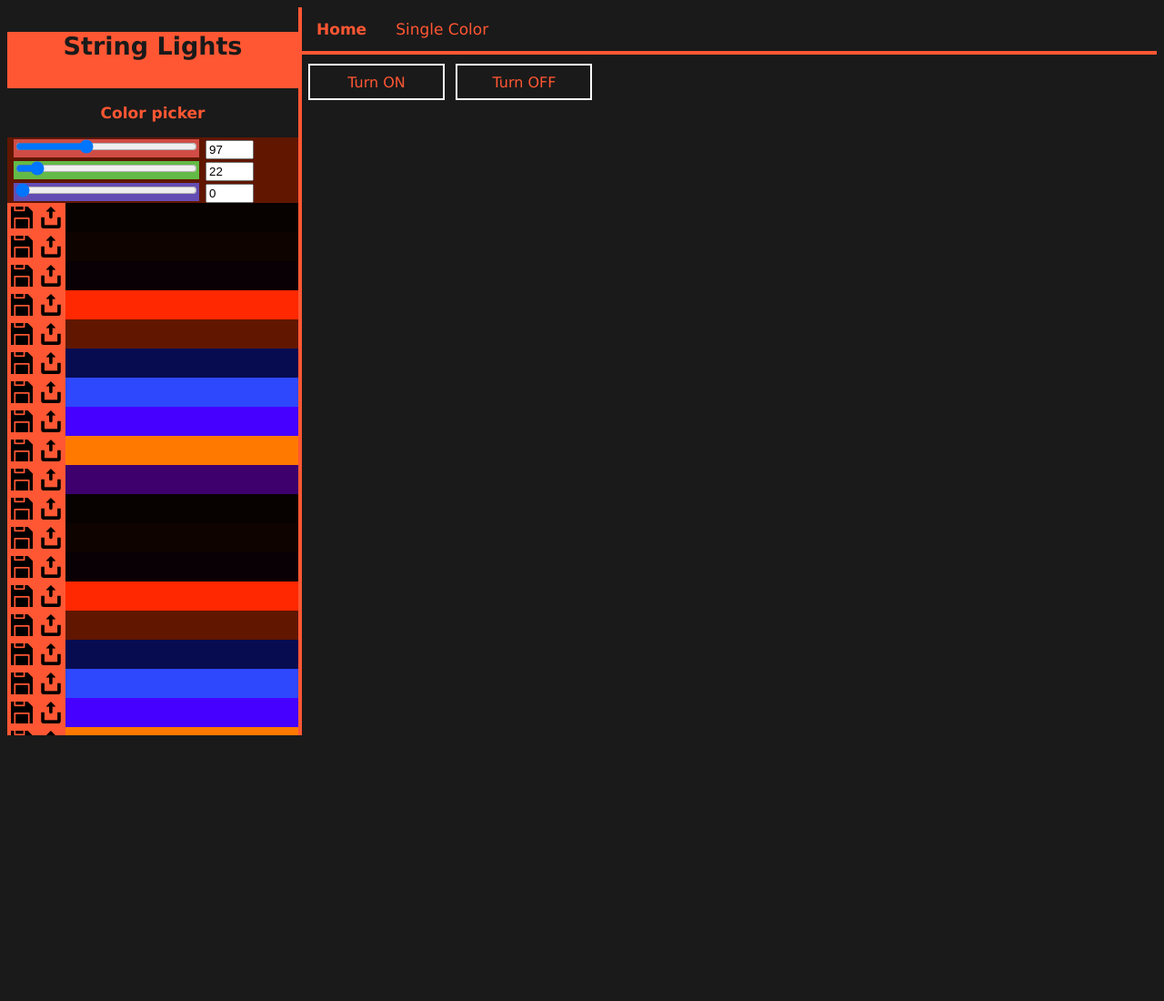
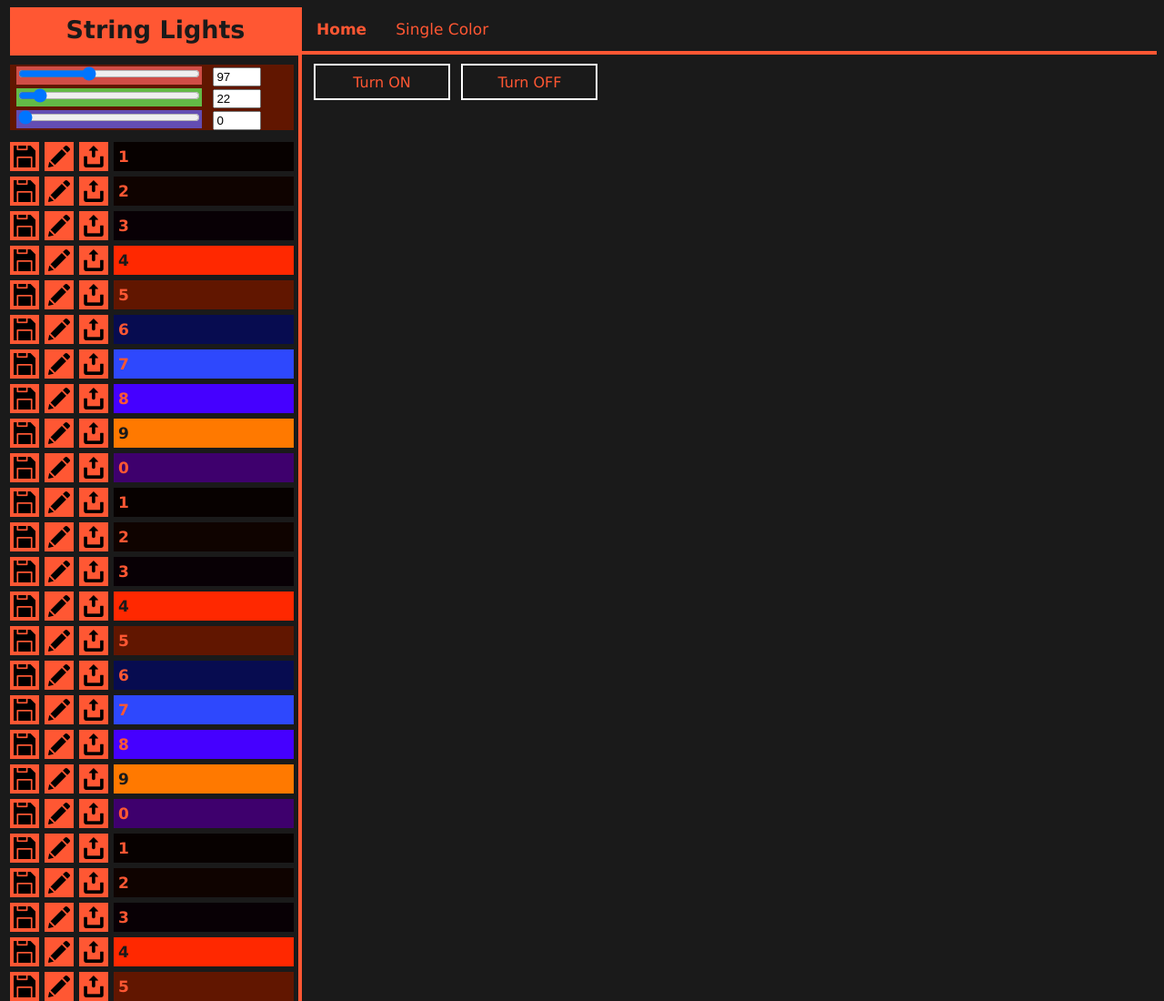
Before and after one commit to maplac/StringLights, a website: page NodeJsServer/index.html in a window 1280 px wide. Shown: the top 1100 px of the page at 91% size. Before the commit the page ends 808 px from the top, so only its background shows below. Drawn offline with Linux system fonts and the light colour scheme.

Commit message:
changed: color picker in left menu

```diff
--- a/NodeJsServer/color_picker.css
+++ b/NodeJsServer/color_picker.css
@@ -16,16 +16,46 @@ width: 200px;
 input[type="number"]{
 width: 45px;
 }
-.spa {
-display: inline-block;
+#bg{
+  margin: 0 5px 0px 3px;
+}
+.color_text {
+padding-left:5px;
+margin:0px;
+display: table-cell;
 height: 32px;
-width: 100%;
+/*display: inline-block;*/
+width: 193px;
+vertical-align: middle;
+font-weight: bold;
+/*text-shadow: -1px 0 #FF5733, 0 0 1px #FF5733, 0 0 3px #FF5733, 0 0 5px #FF5733, 0 0 7px #FF5733, 0 0 9px #FF5733;*/
 /*text-align: right;*/
 }
+/*
+.spa span {
+display: table-cell;
+vertical-align: middle;
+height:32px;
+}
+*/
 .but{
 
 }
-
+table{
+  /*padding:0px;*/
+  margin-top:10px;
+  border:0px;
+  border-spacing: 5px;
+  border-collapse: collapse;
+}
+tr{
+/*  padding:5px;
+  margin:0px;*/
+}
+td{
+  padding:3px;
+  /*margin:0px;*/
+}
 .but_save, .but_load{
   /*background:url(icon_save.png);*/
   background-repeat: no-repeat;
--- a/NodeJsServer/color_picker.js
+++ b/NodeJsServer/color_picker.js
@@ -3,7 +3,7 @@ bg={};sR={};sG={};sB={};
 function setBG(){
 	c=[sR.value.toString(),sG.value.toString(),sB.value.toString()];
 	bg.style.backgroundColor='rgb('+c[0]+','+c[1]+','+c[2]+')';
-	clicked();
+	colorChanged();
 }
 
 function setEL(s, t){
@@ -11,7 +11,6 @@ function setEL(s, t){
 	t.value=s.value;
 	setBG();
 	},false);
-
 	t.addEventListener("change", function(){
 	if(t.value>255)t.value=255;
 	if(t.value<0)t.value=0;
@@ -47,39 +46,71 @@ function sendPost(url,msg){
 var http=new XMLHttpRequest();
 http.open("POST",url,true);
 http.setRequestHeader("Content-type","application/x-www-form-urlencoded");
+http.onreadystatechange=function(){if(http.readyState==4&&http.status==200){/*console.log(http.responseText)*/}};
 http.send(msg);
 }
-function clicked(but){
-	sendPost("index.html","id=100"+"&r="+c[0]+"&g="+c[1]+"&b="+c[2]);
-}
+
 function clickedSave(but){
 	var id=but.id.split("_")[1];
+	var name = document.getElementById('sp'+id).innerHTML;
+	var res = confirm("Save color "+name+"?");
+	if(res !== true){return;}
 	C[id][0]=c[0];
 	C[id][1]=c[1];
 	C[id][2]=c[2];
 	document.getElementById('sp'+id).style.backgroundColor='rgb('+c[0]+','+c[1]+','+c[2]+')';
-sendPost("staticColor.lua","id="+id+"&r="+c[0]+"&g="+c[1]+"&b="+c[2]);
+	var hsp = Math.sqrt(0.299*(C[id][0]*C[id][0])+0.587*(C[id][1]*C[id][1])+0.114*(C[id][2]*C[id][2]));
+	if (hsp > 127.5) {
+		document.getElementById('sp'+id).style.color='#1a1a1a';
+	}else{
+		document.getElementById('sp'+id).style.color='#FF5733';
+	}
+	sendPost("color-picker","type=save&id="+id+"&r="+c[0]+"&g="+c[1]+"&b="+c[2]);
 }
 
-html1='<div id="bg">\
+function clickedRename(but){
+	var id=but.id.split("_")[1];
+	var strR = byteToString(C[id][0]);
+	var strG = byteToString(C[id][1]);
+	var strB = byteToString(C[id][2]);
+	var res = prompt("Enter new name", strR+" "+strG+" "+strB);
+	if(res === null || res === ""){	return;}
+	if(res.length > 12){ res = res.substring(0,12);}
+	document.getElementById('sp'+id).innerHTML = res;
+	sendPost("color-picker","type=rename&id="+id+"&name="+res);
+}
+function byteToString(num){
+	var str = num+"";
+	while(str.length < 3) str = "0"+str;
+	return str;
+}
+
+function loadColorPicker(){
+	var t='<div id="bg">\
 	<span class="red"><input id="sR"type="range"/></span>\
 	<input id="tR"type="number"/></br>\
 	<span class="gre"><input id="sG"type="range"/></span>\
 	<input id="tG"type="number"/></br>\
 	<span class="blu"><input id="sB"type="range"/></span>\
-<input id="tB"type="number"/></br></div><div>';
-window.onload=function(){
-	t=html1;
+	<input id="tB"type="number"/></br></div><table>';
 	for(var i=0;i<C.length;i++){
-		t=t+'<span id="sp'+i+'"class="spa">\
-<button class="but_save"id="but_'+i+'"onclick="clickedSave(this)"><img src="icon_save.png"></button>\
-<button class="but_load"id="but_'+i+'"onclick="clickedLoad(this)"><img src="icon_load.png"></button>\
-		</span></br>';
+		t=t+'<tr>\
+<td><button class="but_save"id="but_'+i+'"onclick="clickedSave(this)"><img src="icon_save.png" alt="save"></button></td>\
+<td><button class="but_load"id="but_'+i+'"onclick="clickedRename(this)"><img src="icon_edit.png" alt="rename"></button></td>\
+<td><button class="but_load"id="but_'+i+'"onclick="clickedLoad(this)"><img src="icon_load.png" alt="load"></button></td>\
+<td><span id="sp'+i+'"class="color_text">'+names[i]+'</span></td>\
+</tr>';
 	}
-	t=t+'</div>';
+	t=t+'</table>';
 	document.getElementById('color_menu').innerHTML+=t;
 	for(var i=0;i<C.length;i++){
 		document.getElementById('sp'+i).style.backgroundColor='rgb('+C[i][0]+','+C[i][1]+','+C[i][2]+')';
+		var hsp = Math.sqrt(0.299*(C[i][0]*C[i][0])+0.587*(C[i][1]*C[i][1])+0.114*(C[i][2]*C[i][2]));
+		if (hsp > 127.5) {
+			document.getElementById('sp'+i).style.color='#1a1a1a';
+		}else{
+			document.getElementById('sp'+i).style.color='#FF5733';
+		}
 	}
 	setRanges();
 	bg=document.getElementById('bg');
@@ -99,5 +130,4 @@ window.onload=function(){
 	tG.value=c[1];
 	tB.value=c[2];
 	bg.style.backgroundColor='rgb('+c[0]+','+c[1]+','+c[2]+')';
-
 }
--- a/NodeJsServer/color_picker_settings.js
+++ b/NodeJsServer/color_picker_settings.js
@@ -1,2 +1,3 @@
 c=[97,22,0];
 C=[[7,1,0],[15,3,0],[8,0,5],[255,40,0],[97,22,0],[7,12,80],[46,72,253],[69,0,255],[255,121,0],[62,0,109],[7,1,0],[15,3,0],[8,0,5],[255,40,0],[97,22,0],[7,12,80],[46,72,253],[69,0,255],[255,121,0],[62,0,109],[7,1,0],[15,3,0],[8,0,5],[255,40,0],[97,22,0],[7,12,80],[46,72,253],[69,0,255],[255,121,0],[62,0,109]];
+names=["1","2","3","4","5","6","7","8","9","0","1","2","3","4","5","6","7","8","9","0","1","2","3","4","5","6","7","8","9","0"]
--- a/NodeJsServer/index.html
+++ b/NodeJsServer/index.html
@@ -1,4 +1,5 @@
 <!DOCTYPE html>
+<html>
 <head>
   <meta charset="utf-8">
   <script type="text/javascript"src="index.js"></script>
@@ -7,14 +8,16 @@
   <script type="text/javascript"src="color_picker_settings.js"></script>
   <script type="text/javascript"src="color_picker.js"></script>
   <title>String Lights</title>
-  </head>
+</head>
 <body>
 
-  <div id="color_menu">
+  <div id="left_column">
     <div id="header">
-      <p>String Lights</p>
+      <span>String Lights</span>
     </div>
-    <p>Color picker</p>
+    <div id="color_menu">
+
+    </div>
   </div>
   <div>
     <div id="top_menu">
@@ -22,8 +25,8 @@
       <a href="single-color.html">Single Color</a>
     </div>
     <div id="content">
-      <button id="but_on"onclick="clicked(this)">Turn ON</button>
-      <button id="but_off"onclick="clicked(this)">Turn OFF</button>
+      <button id="but_on"onclick="clickedTurn(this)">Turn ON</button>
+      <button id="but_off"onclick="clickedTurn(this)">Turn OFF</button>
     </div>
   </div>
 </body>
--- a/NodeJsServer/index.js
+++ b/NodeJsServer/index.js
@@ -1,11 +1,19 @@
-function clicked(but){
+function clickedTurn(but){
 var splitted=but.id.split('_');
 var http=new XMLHttpRequest();
-var url="/index.html";
+var url="/index";
 var params="cmd="+splitted[1];
-console.log("clicked")
-http.open("POST",url,true);
+sendPost(url, params);
+/*http.open("POST",url,true);
 http.setRequestHeader("Content-type","application/x-www-form-urlencoded");
 http.onreadystatechange=function(){if(http.readyState==4&&http.status==200){}};
-http.send(params);
+http.send(params);*/
 }
+
+function colorChanged(){
+	sendPost("color-picker","type=color&"+"&r="+c[0]+"&g="+c[1]+"&b="+c[2]);
+}
+
+window.onload=function(){
+	loadColorPicker();
+}
--- a/NodeJsServer/styles.css
+++ b/NodeJsServer/styles.css
@@ -1,4 +1,9 @@
+#content {
+    font-family:Verdana;
+	padding-left:330px;
+	padding-top:10px;
 
+}
 #content button {
 	font-family:Verdana;
 	width: 150px;
@@ -19,18 +24,31 @@
 #content button {
     border: 2px solid white;
 }
+#left_column{
 
-#color_menu {
+  width: 320px;
   float: left;
-  /*margin: 0;
-  padding: 0;*/
-  width: 320px;
-  /*height: 100%;*/
-  height:100vh;
   border-width:0px 4px 0px 0px;
   border-color:#FF5733;
   border-style:solid;
-  overflow-y:auto;
+
+
+
+
+}
+#color_menu {
+	height:100%;
+   overflow-y:auto;
+  overflow-x:hidden;
+	  margin-top: 10px;
+  /*margin: 0;
+  padding: 0;*/
+ width: 320px;
+  /*height: 100%;*/
+  /*overflow-y:auto;
+  overflow-x:hidden;*/
+
+
 }
 #color_menu p{
   text-align: center;
@@ -68,21 +86,27 @@
 #header {
 	/*font-family:Verdana;
     text-align:center;*/
-    /*padding:1px;*/
-	border-width:0px 0px 4px 0px;
-	border-color:#FF5733;
-	border-style:solid;
-	/*height: 50px;*/
+margin-left:3px;
+
+
+	line-height: 49px;
+	width: 320px;
 	background-color: #FF5733;
 	color: #1a1a1a;
+	text-align: center;
 
 }
-#color_menu #header p{
+#header span{
+  font-size: 27px;
+  font-weight: bold;
+  display: inline;
+}
+#color_menu p{
   text-align: center;
-  color: #1a1a1a;
+  color: #FF5733;
 
   font-weight: bold;
-  font-size: 27px;
+
 
 }
 body {
@@ -90,9 +114,3 @@ body {
 	font-family: Verdana;
 	font-size: 17px;
 }
-
-#content {
-    font-family:Verdana;
-	padding-left:270px;
-	padding-top:10px;
-}
```
Also changed, not shown: NodeJsServer/main.js (+17 -4 lines), NodeJsServer/icon_edit.png (added). Lines whose indentation alone changed are shown as unchanged.
